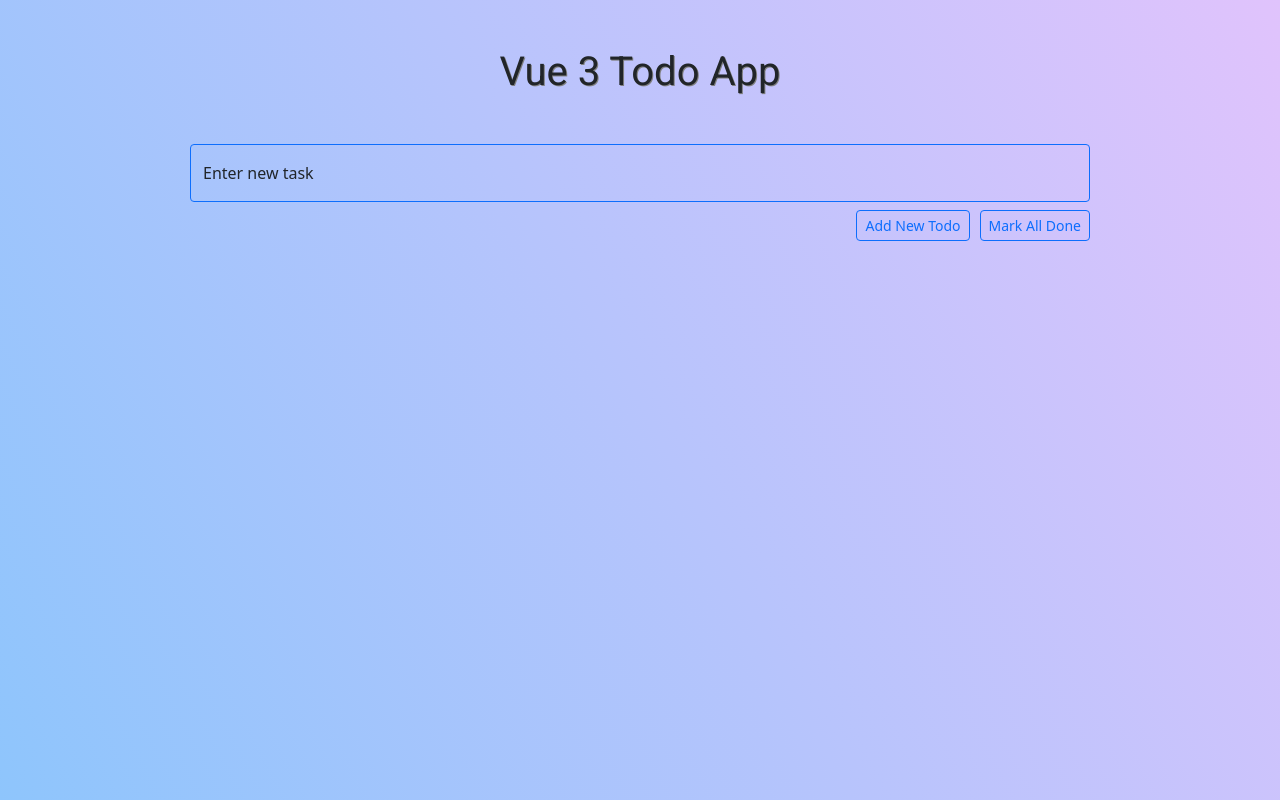
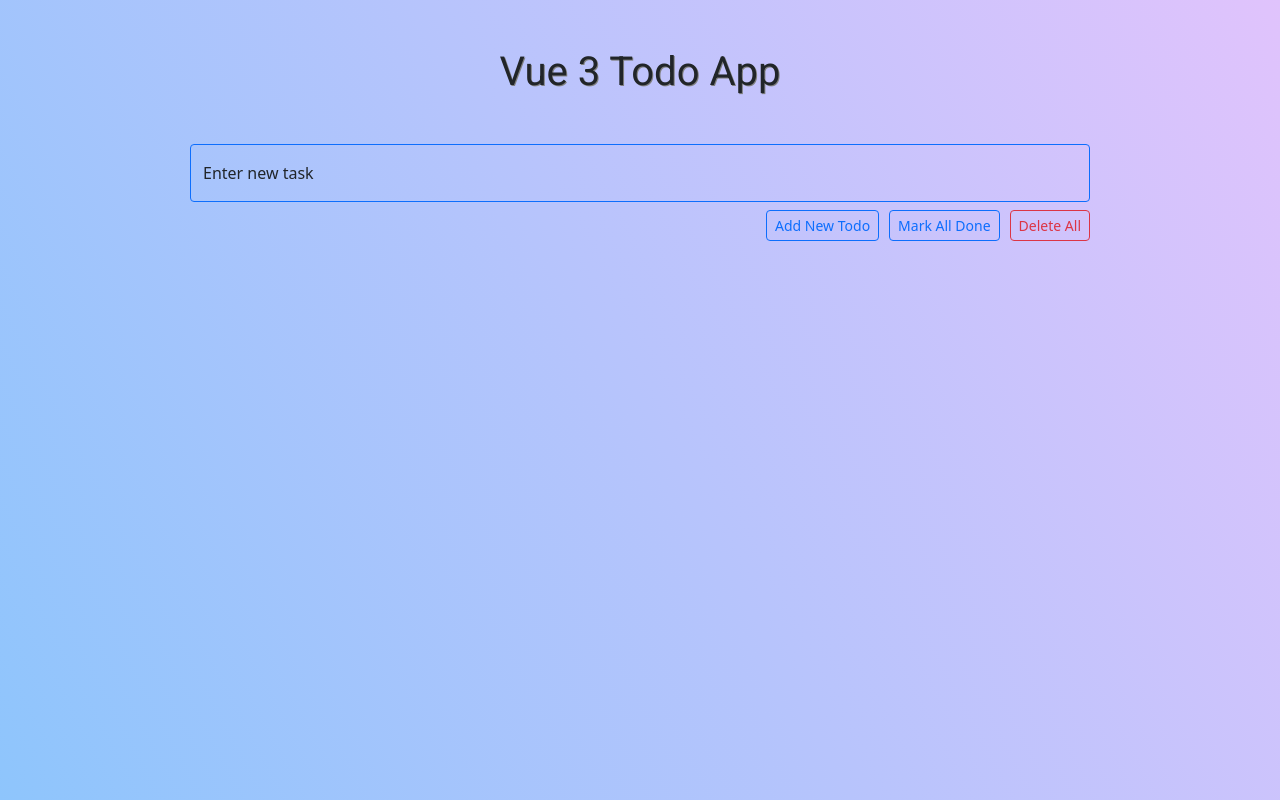
Before and after one commit to espiritukarl/vuejs-typescript-intro, a Vue app in the folder vue_intro/To-do List/: page / in a window 1280 px wide. Built offline with nearby package versions, Linux system fonts and the light colour scheme.

Commit message:
Added 'delete all' functionality

```diff
--- a/vue_intro/To-do List/src/App.vue
+++ b/vue_intro/To-do List/src/App.vue
@@ -9,6 +9,7 @@
         <div class="submit-buttons mt-2">
           <button class="btn btn-outline-primary btn-sm">Add New Todo</button>
           <button class="btn btn-outline-primary btn-sm" @click="markAllDone">Mark All Done</button>
+          <button class="btn btn-outline-danger btn-sm" @click="deleteAll">Delete All</button>
         </div>
       </form>
     </section>
@@ -55,11 +56,15 @@
         todos.value.forEach((todo) => todo.done = true);
       }
     }
+    function deleteAll() {
+      todos.value.splice(0, todos.value.length)
+    }
     return {
       addNewTodo,
       toggleDone,
       removeTodo,
       markAllDone,
+      deleteAll,
       newTodo,
       todos,
       tempID,
```
